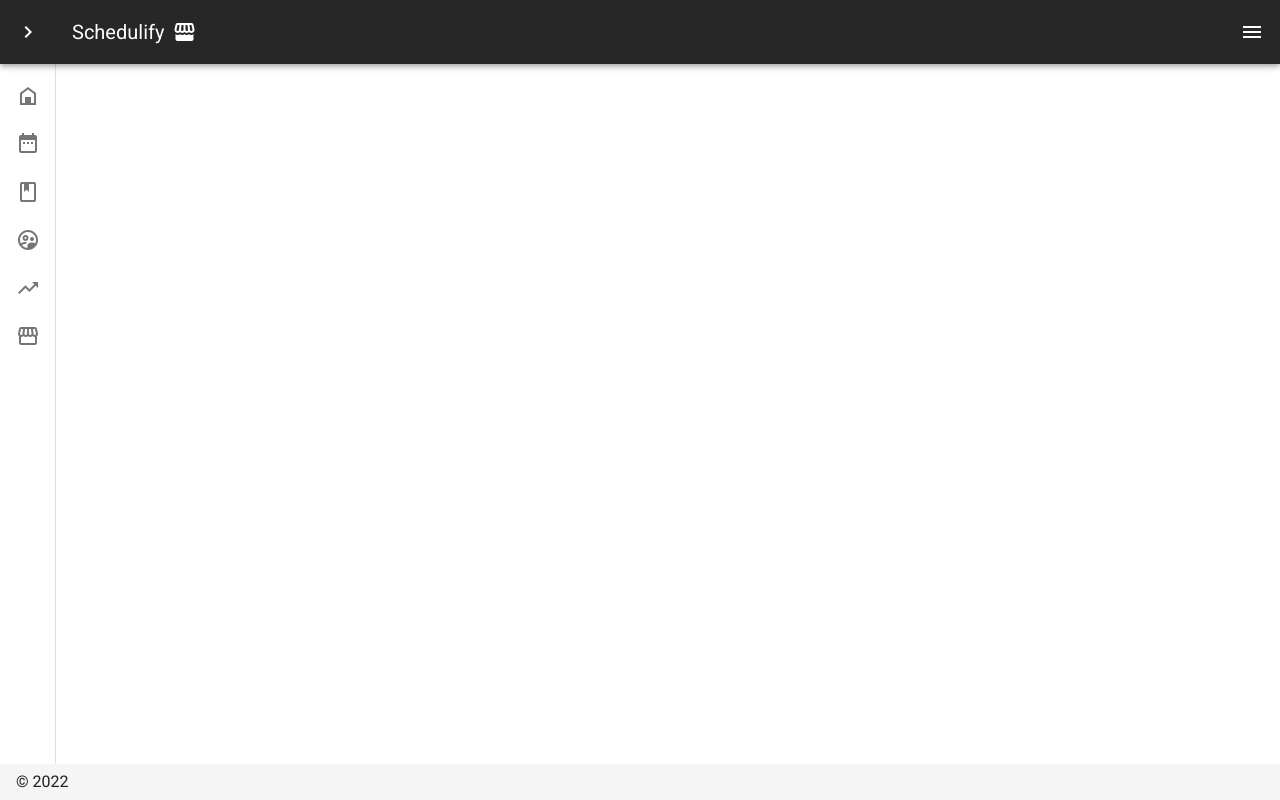
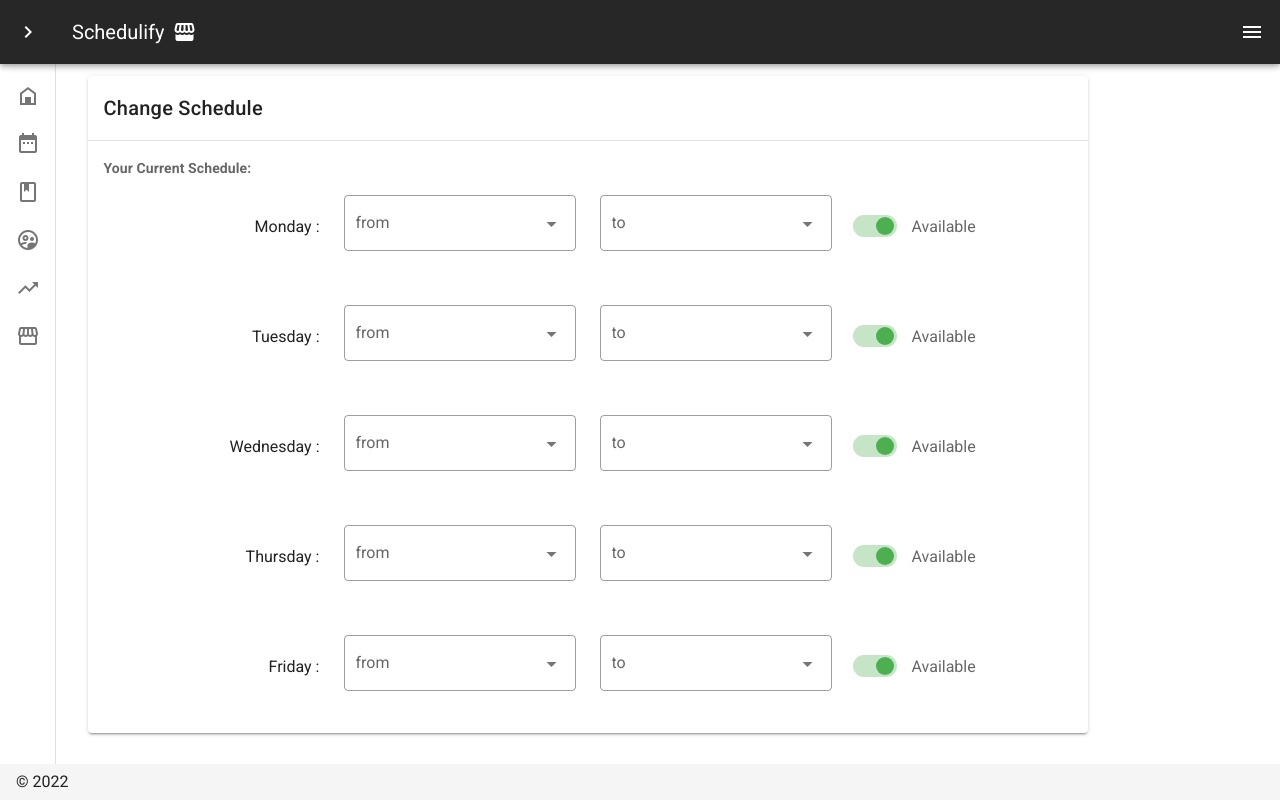
Before and after one commit to DanielOttodev/admin, a Nuxt app: page /business/team/member/1 in a window 1280 px wide. Built offline with nearby package versions, Linux system fonts and the light colour scheme.

Commit message:
staff hours

```diff
--- a/components/StaffWorkHours.vue
+++ b/components/StaffWorkHours.vue
@@ -8,7 +8,7 @@
 
         <v-row>
             <v-col>
-                <v-btn  text small outlined color="primary" class="text-capitalize">Change Hours</v-btn>
+                <v-btn @click="changeHours()"  text small outlined color="primary" class="text-capitalize">Change Hours</v-btn>
 <v-list>
       <v-list-item
         v-for="item in hours"
@@ -48,7 +48,12 @@ data:() => ({
         {day:'Saturday',time:"8am - 12pm"},
         {day:'Sunday',time:"None"},
     ]
-})
+}),
+methods:{
+  changeHours(){
+    this.$router.push(`/business/team/member/hours?id=${this.$route.query.id}`)
+  }
+}
 }
 </script>
 
--- a/pages/business/team/_member.vue
+++ /dev/null
@@ -1,86 +0,0 @@
-<template>
-  <v-container>
-    <v-row>
-      <v-col>
-        <v-card class="pt-5">
-          <v-row>
-            <v-col class="pl-5">
-              <v-img
-                src="/avatar.png"
-                :contain="true"
-                max-width="150"
-                max-height="150"
-              ></v-img>
-              <v-btn class="ml-3" text small>Change Image</v-btn>
-
-              <h3 class="ml-8">{{ name }}</h3>
-              <h5 >{{ email }}</h5>
-              <h5>{{ phone }}</h5>
-            </v-col>
-            <v-col>
-              <h4>
-                <v-icon color="green">mdi-check-circle</v-icon> Accepting new
-                clients
-              </h4>
-              <h4 class="ml-7">Notifications: <span style="font-weight:400;">{{ notify_email }}</span> </h4>
-            </v-col>
-          </v-row>
-          <v-card-actions>
-            <v-row>
-              <v-col
-                ><v-btn @click="editInfo()" text color="primary" outlined class="text-capitalize float-right"
-                  >Edit</v-btn
-                ></v-col
-              >
-            </v-row>
-          </v-card-actions>
-        </v-card>
-      </v-col>
-    </v-row>
-    <v-row>
-        <v-col>
-            <v-card>
-                <v-card-title>
-                    Available Services
-                    <v-btn text small right absolute > <v-icon small color="primary">mdi-plus</v-icon> Assign Services</v-btn>
-                </v-card-title>
-                <v-divider></v-divider>
-                <v-card-text>Add services for {{name}} to configure individual rates</v-card-text>
-            </v-card>
-        </v-col>
-    </v-row>
-  <v-row>
-    <v-col  cols="12"  lg="6" >
-      <StaffWorkHours/>
-    </v-col>
-    <v-col cols="12" lg="6"  >
-      <v-card><v-card-title>Hey</v-card-title></v-card>
-    </v-col>
-  </v-row>
-  </v-container>
-</template>
-
-<script>
-import StaffWorkHours from '../../../components/StaffWorkHours.vue';
-export default {
-    data: () => ({
-        email: "otto_281@hotmail.com",
-        phone: "0413864377",
-        notify_email: "otto_281@hotmail.com",
-        name: "Daniel Otto",
-    }),
-    components: { StaffWorkHours },
-
-    methods:{
-    pageLoad(){
-      // Fetch staff details
-    },
-    editInfo(){
-      this.$router.push(`/business/team/edit?id=${this.$route.query.id}`)
-    }
-    }
-};
-</script>
-
-<style>
-</style>
--- /dev/null
+++ b/pages/business/team/member/_hours.vue
@@ -0,0 +1,55 @@
+<template>
+  <v-card  max-width="1000">
+    <v-card-title>Change Schedule</v-card-title>
+    <v-divider></v-divider>
+    <v-card-text>
+         <h4>Your Current Schedule:</h4>
+    </v-card-text>
+    <v-row v-for="i in days" :key="i">
+    <v-col><p class="text-right mt-5 ">{{i.day}} :</p></v-col>
+        <v-col> <v-select v-if="i.in" class="inline shrink" label="from" outlined></v-select></v-col>
+        <v-col><v-select  v-if="i.in" label="to" outlined></v-select></v-col>
+        <v-col><v-switch v-model="i.in" inset dense label="Available" color="success"> <template #prepend></template> </v-switch></v-col>
+    </v-row>
+  </v-card>
+</template>
+
+<script>
+export default {
+data:() => ({
+    days:[{
+        day:'Monday',
+        from:'',
+        to:'',
+        in:true
+    },
+    {
+        day:'Tuesday',
+        from:'',
+        to:'',
+        in:true
+    },{
+        day:'Wednesday',
+        from:'',
+        to:'',
+        in:true
+    },{
+        day:'Thursday',
+        from:'',
+        to:'',
+        in:true
+    },{
+        day:'Friday',
+        from:'',
+        to:'',
+        in:true
+    },
+    ]
+
+})
+}
+</script>
+
+<style >
+
+</style>
--- /dev/null
+++ b/pages/business/team/member/index.vue
@@ -0,0 +1,104 @@
+<template>
+  <v-container>
+    <v-row>
+      <v-col>
+        <v-card class="pt-5">
+          <v-row>
+            <v-col class="pl-5">
+              <v-img
+                src="/avatar.png"
+                :contain="true"
+                max-width="150"
+                max-height="150"
+              ></v-img>
+              <v-btn class="ml-3" text small>Change Image</v-btn>
+
+              <h3 class="ml-8">{{ name }}</h3>
+              <h5>{{ email }}</h5>
+              <h5>{{ phone }}</h5>
+            </v-col>
+            <v-col>
+              <h4>
+                <v-icon color="green">mdi-check-circle</v-icon> Accepting new
+                clients
+              </h4>
+              <h4 class="ml-7">
+                Notifications:
+                <span style="font-weight: 400">{{ notify_email }}</span>
+              </h4>
+            </v-col>
+          </v-row>
+          <v-card-actions>
+            <v-row>
+              <v-col
+                ><v-btn
+                  @click="editInfo()"
+                  text
+                  color="primary"
+                  outlined
+                  class="text-capitalize float-right"
+                  >Edit</v-btn
+                ></v-col
+              >
+            </v-row>
+          </v-card-actions>
+        </v-card>
+      </v-col>
+    </v-row>
+    <v-row>
+      <v-col>
+        <v-card>
+          <v-card-title>
+            Available Services
+            <v-btn text small right absolute>
+              <v-icon small color="primary">mdi-plus</v-icon> Assign
+              Services</v-btn
+            >
+          </v-card-title>
+          <v-divider></v-divider>
+          <v-card-text
+            >Add services for {{ name }} to configure individual
+            rates</v-card-text
+          >
+        </v-card>
+      </v-col>
+    </v-row>
+    <v-row>
+      <v-col cols="12" lg="6">
+        <StaffWorkHours />
+      </v-col>
+      <v-col cols="12" lg="6">
+        <v-card
+          ><v-card-title>History</v-card-title>
+          <v-divider />
+          <v-data-table> </v-data-table>
+        </v-card>
+      </v-col>
+    </v-row>
+  </v-container>
+</template>
+
+<script>
+import StaffWorkHours from "../../../../components/StaffWorkHours.vue";
+export default {
+  data: () => ({
+    email: "otto_281@hotmail.com",
+    phone: "0413864377",
+    notify_email: "otto_281@hotmail.com",
+    name: "Daniel Otto",
+  }),
+  components: { StaffWorkHours },
+
+  methods: {
+    pageLoad() {
+      // Fetch staff details
+    },
+    editInfo() {
+      this.$router.push(`/business/team/edit?id=${this.$route.query.id}`);
+    },
+  },
+};
+</script>
+
+<style>
+</style>
```
